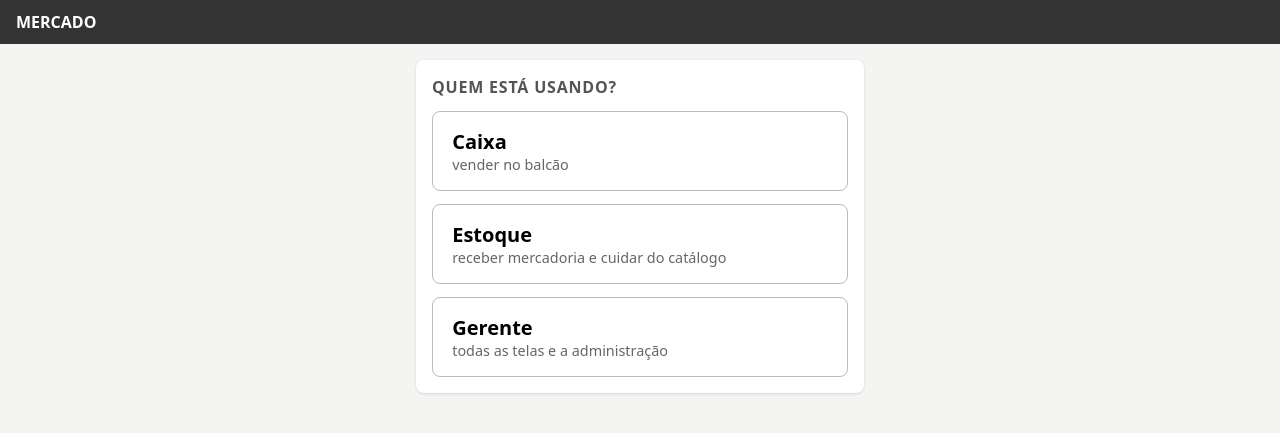
After one commit to antoniodevellisneto991-collab/mercado, a Django app: page /perfil/ in a window 1280 px wide. The commit adds this page. Shown: the top 433 px of the page. Run offline with Django 5.2, Linux system fonts and the light colour scheme; the visitor is signed in with stand-in values (Sample User, id 1).

Commit message:
Perfis de operação: gerente, estoque e caixa
Depois do login, a tela /perfil/ pergunta quem está usando; a escolha
fica na sessão. O menu mostra só as abas do perfil (context processor)
e o decorador perfil_requerido bloqueia telas de outro perfil no
servidor, devolvendo com aviso. Raiz do site leva à tela inicial do
perfil atual; o link admin aparece só para o gerente.

Não é barreira de segurança entre funcionários (login único, troca
livre) — é organização do trabalho; contas por pessoa ficam para
quando forem necessárias.

Co-Authored-By: Claude Fable 5 <noreply@anthropic.com>

```diff
--- a/config/settings.py
+++ b/config/settings.py
@@ -75,6 +75,7 @@ TEMPLATES = [
                 'django.template.context_processors.request',
                 'django.contrib.auth.context_processors.auth',
                 'django.contrib.messages.context_processors.messages',
+                'core.context_processors.perfil',  # menu por perfil no base.html
             ],
         },
     },
--- /dev/null
+++ b/core/context_processors.py
@@ -0,0 +1,14 @@
+"""Deixa o perfil da sessão disponível em todo template (o base.html monta
+o menu a partir dele, sem que cada view precise repassar)."""
+from .perfis import PERFIS
+
+
+def perfil(request):
+    info = PERFIS.get(request.session.get('perfil'))
+    if info is None:
+        return {'perfil_nome': None, 'abas_perfil': (), 'perfil_admin': False}
+    return {
+        'perfil_nome': info['nome'],
+        'abas_perfil': info['abas'],
+        'perfil_admin': info['admin'],
+    }
--- /dev/null
+++ b/core/perfis.py
@@ -0,0 +1,32 @@
+"""Perfis de operação: depois do login, quem está no balcão escolhe o seu.
+
+Um perfil não é um usuário — é um modo de trabalho guardado na sessão do
+navegador. Todos compartilham o mesmo login; o perfil decide quais telas
+aparecem no menu, onde a pessoa começa e o que o servidor deixa acessar.
+Troca de perfil é livre (tela /perfil/) — é organização do trabalho,
+não barreira de segurança entre funcionários.
+"""
+
+PERFIS = {
+    'caixa': {
+        'nome': 'Caixa',
+        'descricao': 'vender no balcão',
+        'abas': ['caixa'],
+        'inicio': 'caixa',
+        'admin': False,
+    },
+    'estoque': {
+        'nome': 'Estoque',
+        'descricao': 'receber mercadoria e cuidar do catálogo',
+        'abas': ['produtos', 'fornecedores', 'entrada'],
+        'inicio': 'entrada',
+        'admin': False,
+    },
+    'gerente': {
+        'nome': 'Gerente',
+        'descricao': 'todas as telas e a administração',
+        'abas': ['produtos', 'fornecedores', 'entrada', 'caixa'],
+        'inicio': 'caixa',
+        'admin': True,
+    },
+}
--- a/core/templates/core/base.html
+++ b/core/templates/core/base.html
@@ -23,7 +23,7 @@
   header a.aba { color: #ccc; text-decoration: none; padding: .7rem .8rem; font-size: .9rem; }
   header a.aba:hover { background: #444; color: #fff; }
   header a.aba.ativa { background: #f4f4f2; color: #222; border-radius: 6px 6px 0 0; font-weight: bold; }
-  header .dir { margin-left: auto; }
+  header .dir { margin-left: auto; display: flex; gap: .2rem; }
   main { display: grid; grid-template-columns: 1fr 1.4fr; gap: 1rem; padding: 1rem; max-width: 1100px; margin: 0 auto; }
   section { background: #fff; border-radius: 8px; padding: 1rem; box-shadow: 0 1px 3px rgba(0,0,0,.12); }
   h2 { margin: 0 0 .8rem; font-size: 1rem; text-transform: uppercase; letter-spacing: .05em; color: #555; }
@@ -58,11 +58,14 @@
 <body>
 <header>
   <span class="marca">MERCADO</span>
-  <a class="aba {% if aba == 'produtos' %}ativa{% endif %}" href="{% url 'produtos' %}">Produtos</a>
-  <a class="aba {% if aba == 'fornecedores' %}ativa{% endif %}" href="{% url 'fornecedores' %}">Fornecedores</a>
-  <a class="aba {% if aba == 'entrada' %}ativa{% endif %}" href="{% url 'entrada' %}">Entrada</a>
-  <a class="aba {% if aba == 'caixa' %}ativa{% endif %}" href="{% url 'caixa' %}">Caixa</a>
-  <a class="aba dir" href="/admin/">admin</a>
+  {% if 'produtos' in abas_perfil %}<a class="aba {% if aba == 'produtos' %}ativa{% endif %}" href="{% url 'produtos' %}">Produtos</a>{% endif %}
+  {% if 'fornecedores' in abas_perfil %}<a class="aba {% if aba == 'fornecedores' %}ativa{% endif %}" href="{% url 'fornecedores' %}">Fornecedores</a>{% endif %}
+  {% if 'entrada' in abas_perfil %}<a class="aba {% if aba == 'entrada' %}ativa{% endif %}" href="{% url 'entrada' %}">Entrada</a>{% endif %}
+  {% if 'caixa' in abas_perfil %}<a class="aba {% if aba == 'caixa' %}ativa{% endif %}" href="{% url 'caixa' %}">Caixa</a>{% endif %}
+  <span class="dir">
+    {% if perfil_admin %}<a class="aba" href="/admin/">admin</a>{% endif %}
+    {% if perfil_nome %}<a class="aba" href="{% url 'perfil' %}" title="trocar perfil">{{ perfil_nome }} ⇄</a>{% endif %}
+  </span>
 </header>
 
 {% if messages %}{% for m in messages %}<div class="msg {{ m.tags }}">{{ m }}</div>{% endfor %}{% endif %}
--- /dev/null
+++ b/core/templates/core/perfil.html
@@ -0,0 +1,31 @@
+{% extends 'core/base.html' %}
+{% block titulo %}Escolher perfil{% endblock %}
+
+{% block estilo %}
+<style>
+  main.perfil { grid-template-columns: 1fr; max-width: 480px; }
+  .perfil-btn { display: block; width: 100%; margin-top: .8rem; padding: 1rem 1.2rem;
+                border: 1px solid #bbb; border-radius: 8px; background: #fff;
+                cursor: pointer; text-align: left; font-family: inherit; }
+  .perfil-btn strong { display: block; font-size: 1.25rem; }
+  .perfil-btn small { color: #666; font-size: .9rem; }
+  .perfil-btn:hover, .perfil-btn:focus { border-color: #1a4a7a; outline: none; }
+</style>
+{% endblock %}
+
+{% block conteudo %}
+<main class="perfil">
+  <section>
+    <h2>Quem está usando?</h2>
+    <form method="post">
+      {% csrf_token %}
+      {% for chave, p in perfis.items %}
+      <button class="perfil-btn" type="submit" name="perfil" value="{{ chave }}">
+        <strong>{{ p.nome }}</strong>
+        <small>{{ p.descricao }}</small>
+      </button>
+      {% endfor %}
+    </form>
+  </section>
+</main>
+{% endblock %}
--- a/core/urls.py
+++ b/core/urls.py
@@ -3,6 +3,8 @@ from django.urls import path
 from . import views
 
 urlpatterns = [
+    path('', views.inicio, name='inicio'),
+    path('perfil/', views.escolher_perfil, name='perfil'),
     path('caixa/', views.caixa, name='caixa'),
     path('caixa/adicionar/', views.adicionar_item, name='adicionar_item'),
     path('caixa/remover/<int:indice>/', views.remover_item, name='remover_item'),
--- a/core/views.py
+++ b/core/views.py
@@ -6,6 +6,7 @@ Sessão só guarda o que é JSON — por isso Decimal vira str ao entrar
 e volta a Decimal ao sair.
 """
 from decimal import Decimal
+from functools import wraps
 
 from django.contrib import messages
 from django.contrib.auth.decorators import login_required
@@ -19,9 +20,49 @@ from .forms import (
     FornecedorForm, ProdutoForm,
 )
 from .models import Entrada, Fornecedor, ItemVenda, Lote, Produto, Venda
+from .perfis import PERFIS
 from .services import baixar_estoque_fefo
 
 LOGIN_URL = '/admin/login/'
+
+
+def perfil_requerido(*permitidos):
+    """Exige login E um perfil da lista. Sem perfil escolhido, manda para a
+    tela de escolha; com perfil errado, devolve para a tela inicial dele
+    com um aviso — nunca um erro seco."""
+    def decorador(view):
+        @wraps(view)
+        def wrapper(request, *args, **kwargs):
+            perfil = request.session.get('perfil')
+            if perfil not in PERFIS:
+                return redirect('perfil')
+            if perfil not in permitidos:
+                nomes = ' ou '.join(PERFIS[p]['nome'] for p in permitidos)
+                messages.error(
+                    request,
+                    f'Esta tela é do perfil {nomes} — troque o perfil para acessá-la.'
+                )
+                return redirect(PERFIS[perfil]['inicio'])
+            return view(request, *args, **kwargs)
+        return login_required(wrapper, login_url=LOGIN_URL)
+    return decorador
+
+
+@login_required(login_url=LOGIN_URL)
+def inicio(request):
+    """Raiz do site: quem já tem perfil cai na tela dele; quem não tem, escolhe."""
+    info = PERFIS.get(request.session.get('perfil'))
+    return redirect(info['inicio'] if info else 'perfil')
+
+
+@login_required(login_url=LOGIN_URL)
+def escolher_perfil(request):
+    if request.method == 'POST':
+        escolhido = request.POST.get('perfil')
+        if escolhido in PERFIS:
+            request.session['perfil'] = escolhido
+            return redirect(PERFIS[escolhido]['inicio'])
+    return render(request, 'core/perfil.html', {'perfis': PERFIS})
 
 
 def _linhas_do_carrinho(session):
@@ -50,12 +91,12 @@ def _render_caixa(request, form_item=None, form_fim=None):
     })
 
 
-@login_required(login_url=LOGIN_URL)
+@perfil_requerido('caixa', 'gerente')
 def caixa(request):
     return _render_caixa(request)
 
 
-@login_required(login_url=LOGIN_URL)
+@perfil_requerido('caixa', 'gerente')
 @require_POST
 def adicionar_item(request):
     form = AdicionarItemForm(request.POST)
@@ -78,7 +119,7 @@ def adicionar_item(request):
     return redirect('caixa')
 
 
-@login_required(login_url=LOGIN_URL)
+@perfil_requerido('caixa', 'gerente')
 @require_POST
 def remover_item(request, indice):
     carrinho = request.session.get('carrinho', [])
@@ -88,7 +129,7 @@ def remover_item(request, indice):
     return redirect('caixa')
 
 
-@login_required(login_url=LOGIN_URL)
+@perfil_requerido('caixa', 'gerente')
 @require_POST
 def finalizar_venda(request):
     carrinho = request.session.get('carrinho', [])
@@ -114,7 +155,7 @@ def finalizar_venda(request):
     return redirect('venda_concluida', pk=venda.pk)
 
 
-@login_required(login_url=LOGIN_URL)
+@perfil_requerido('caixa', 'gerente')
 def venda_concluida(request, pk):
     venda = get_object_or_404(Venda.objects.prefetch_related('itens__produto'), pk=pk)
     return render(request, 'core/venda_concluida.html', {'venda': venda})
@@ -160,12 +201,12 @@ def _render_entrada(request, form_lote=None, form_fim=None):
     })
 
 
-@login_required(login_url=LOGIN_URL)
+@perfil_requerido('estoque', 'gerente')
 def entrada_mercadoria(request):
     return _render_entrada(request)
 
 
-@login_required(login_url=LOGIN_URL)
+@perfil_requerido('estoque', 'gerente')
 @require_POST
 def adicionar_lote(request):
     form = AdicionarLoteForm(request.POST)
@@ -185,7 +226,7 @@ def adicionar_lote(request):
     return redirect('entrada')
 
 
-@login_required(login_url=LOGIN_URL)
+@perfil_requerido('estoque', 'gerente')
 @require_POST
 def remover_lote(request, indice):
     itens = request.session.get('entrada_itens', [])
@@ -195,7 +236,7 @@ def remover_lote(request, indice):
     return redirect('entrada')
 
 
-@login_required(login_url=LOGIN_URL)
+@perfil_requerido('estoque', 'gerente')
 @require_POST
 def finalizar_entrada(request):
     itens = request.session.get('entrada_itens', [])
@@ -231,7 +272,7 @@ def finalizar_entrada(request):
     return redirect('entrada_concluida', pk=entrada.pk)
 
 
-@login_required(login_url=LOGIN_URL)
+@perfil_requerido('estoque', 'gerente')
 def entrada_concluida(request, pk):
     entrada = get_object_or_404(
         Entrada.objects.prefetch_related('lotes__produto'), pk=pk
@@ -258,7 +299,7 @@ def _tela_cadastro(request, *, form_cls, template, contexto_lista, url_ok, insta
     return render(request, template, {**contexto_lista(), 'form': form, 'editando': instancia})
 
 
-@login_required(login_url=LOGIN_URL)
+@perfil_requerido('estoque', 'gerente')
 def produtos(request, pk=None):
     instancia = get_object_or_404(Produto, pk=pk) if pk else None
     return _tela_cadastro(
@@ -271,7 +312,7 @@ def produtos(request, pk=None):
     )
 
 
-@login_required(login_url=LOGIN_URL)
+@perfil_requerido('estoque', 'gerente')
 def fornecedores(request, pk=None):
     instancia = get_object_or_404(Fornecedor, pk=pk) if pk else None
     return _tela_cadastro(
```
Also changed, not shown: README.md, core/static/core/manifest.json.
